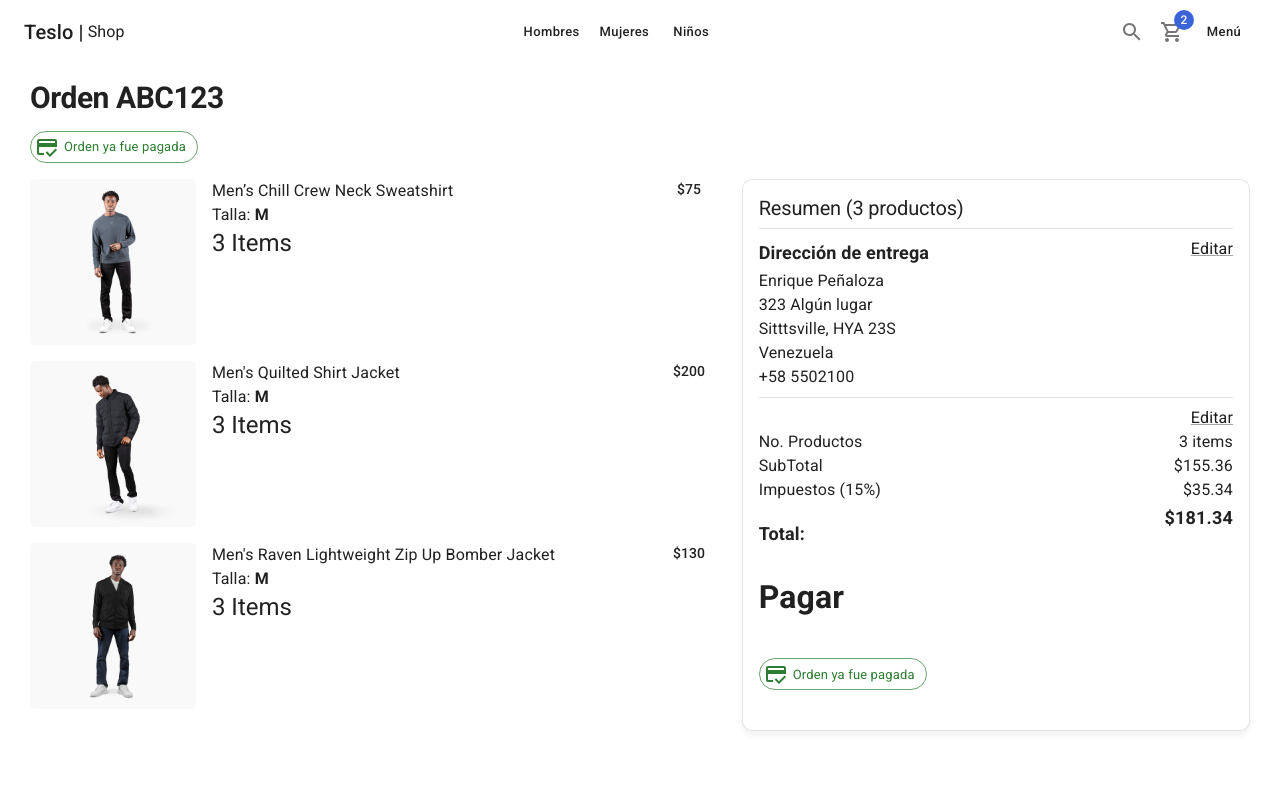
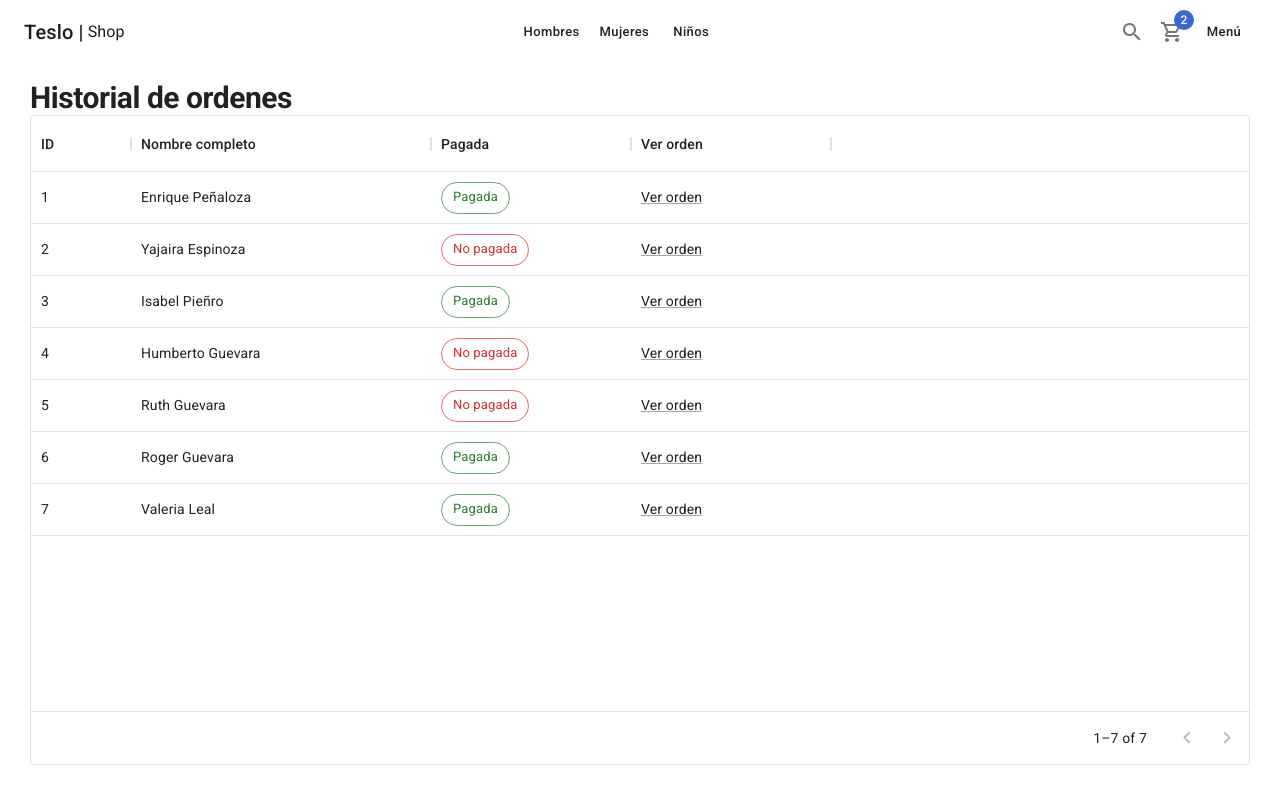
Before and after one commit to mundoenrique/05-next-teslo-shop, a Next.js app: page /orders/history in a window 1280 px wide. Shown: the top 804 px of the page. Built offline with nearby package versions, Linux system fonts and the light colour scheme.

Commit message:
Historial de ordenes

```diff
--- a/package.json
+++ b/package.json
@@ -13,6 +13,7 @@
     "@emotion/styled": "^11.9.3",
     "@mui/icons-material": "^5.8.4",
     "@mui/material": "^5.9.2",
+    "@mui/x-data-grid": "^5.14.0",
     "next": "12.2.3",
     "react": "18.2.0",
     "react-dom": "18.2.0",
--- /dev/null
+++ b/pages/orders/history.tsx
@@ -0,0 +1,63 @@
+import NextLink from 'next/link';
+import { Typography, Grid, Chip, Link } from '@mui/material';
+import { DataGrid, GridColDef, GridValueGetterParams } from '@mui/x-data-grid';
+
+import { ShopLayout } from '../../components/layuots';
+
+const columns: GridColDef[] = [
+  { field: 'id', headerName: 'ID', width: 100 },
+  { field: 'fullname', headerName: 'Nombre completo', width: 300 },
+  {
+    field: 'paid',
+    headerName: 'Pagada',
+    description: 'Muestra información si está pagada la orden o no',
+    width: 200,
+    renderCell: (params: GridValueGetterParams) => {
+      return params.row.paid ? (
+        <Chip color="success" label="Pagada" variant="outlined" />
+      ) : (
+        <Chip color="error" label="No pagada" variant="outlined" />
+      );
+    },
+  },
+  {
+    field: 'orden',
+    headerName: 'Ver orden',
+    width: 200,
+    sortable: false,
+    renderCell: (params: GridValueGetterParams) => {
+      return (
+        <NextLink href={`/orders/${params.row.id}`} passHref>
+          <Link underline="always">Ver orden</Link>
+        </NextLink>
+      );
+    },
+  },
+];
+
+const rows = [
+  { id: 1, paid: true, fullname: 'Enrique Peñaloza' },
+  { id: 2, paid: false, fullname: 'Yajaira Espinoza' },
+  { id: 3, paid: true, fullname: 'Isabel Pieñro' },
+  { id: 4, paid: false, fullname: 'Humberto Guevara' },
+  { id: 5, paid: false, fullname: 'Ruth Guevara' },
+  { id: 6, paid: true, fullname: 'Roger Guevara' },
+  { id: 7, paid: true, fullname: 'Valeria Leal' },
+];
+
+const HistoryPage = () => {
+  return (
+    <ShopLayout title="Historial de ordenes" pageDescription="Historial de ordenes del cliente">
+      <Typography variant="h1" component="h1">
+        Historial de ordenes
+      </Typography>
+      <Grid container>
+        <Grid item xs={12} sx={{ height: 650, width: '100%' }}>
+          <DataGrid rows={rows} columns={columns} pageSize={10} rowsPerPageOptions={[10]} />
+        </Grid>
+      </Grid>
+    </ShopLayout>
+  );
+};
+
+export default HistoryPage;
```
Also changed, not shown: 1 other file (tests, documents, lock files or other folders).
